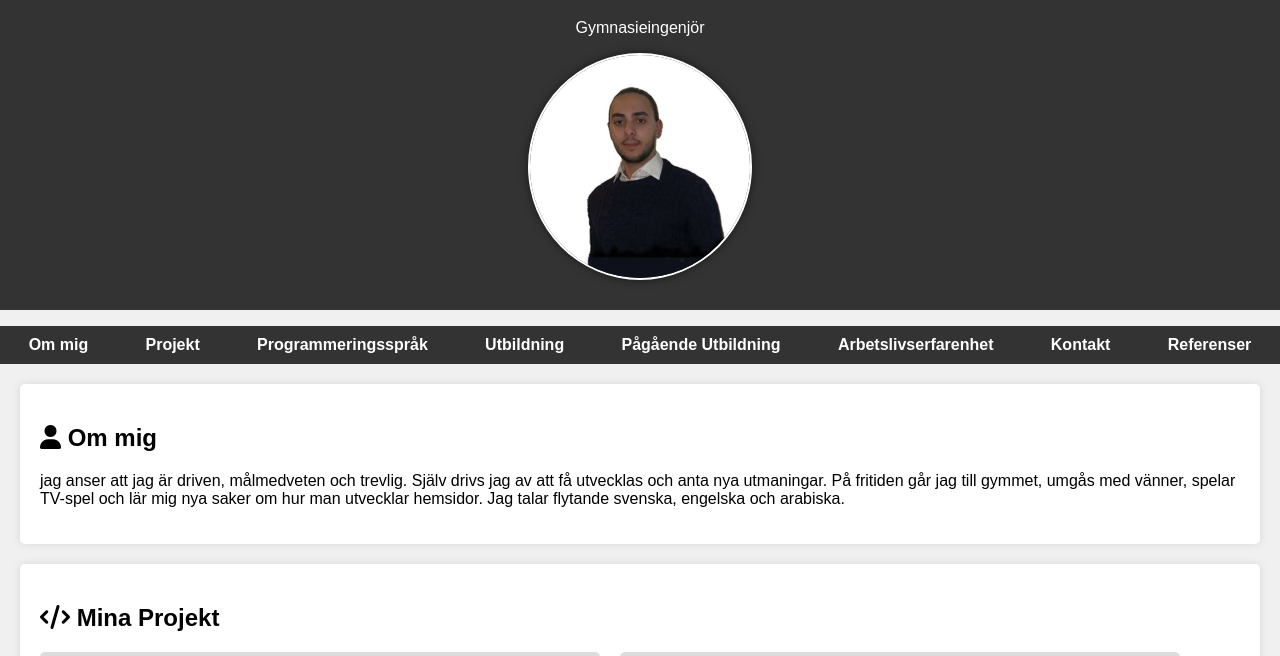
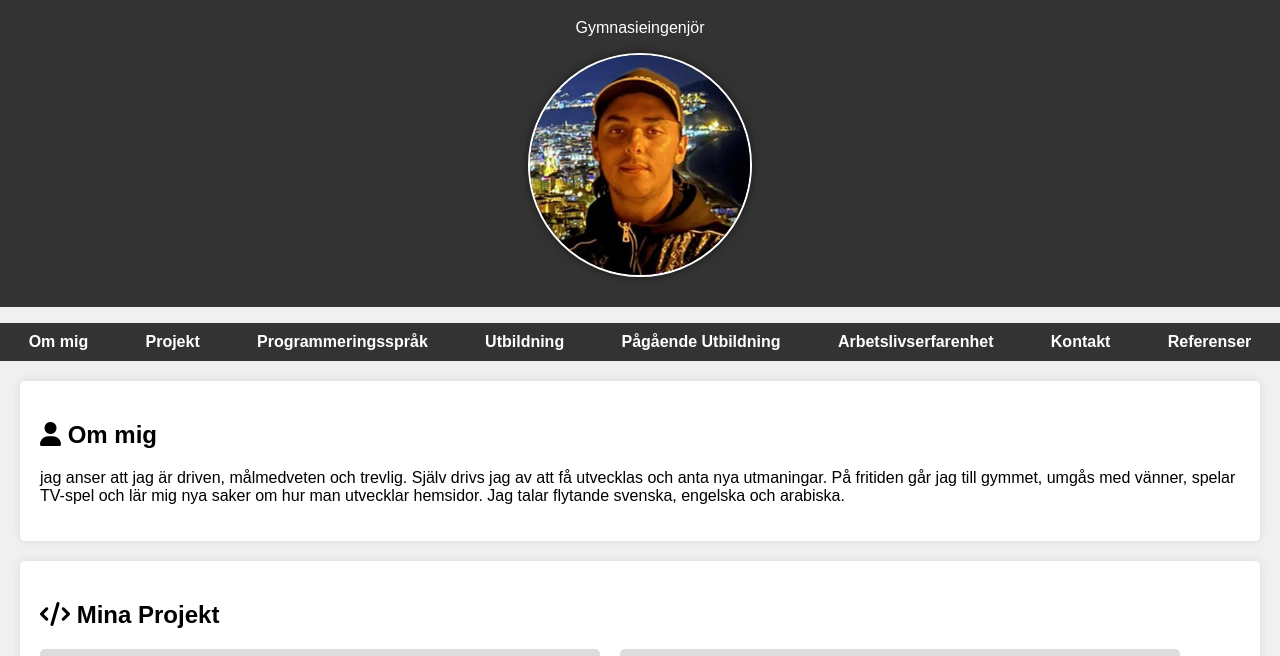
Before and after one commit to mohamadhamdan13/mohamadhamdan13.github.io, a plain HTML site: page index.html in a window 1280 px wide. Shown: the part 81-737 px from the top of the page. Drawn offline with Linux system fonts and the light colour scheme.

Commit message:
testing image

```diff
--- a/index.html
+++ b/index.html
@@ -12,7 +12,7 @@
     <header>
         <h1>Mohamad Hamdan</h1>
         <p>Gymnasieingenjör</p>
-        <img src="bilder/Portfoliobild.jpg" alt="Your Image" class="circular-image">
+        <img src="bilder/hamdan2.jpg" alt="Your Image" class="circular-image">
     </header>
 
     <div id="menu-toggle" class="menu-icon">
```
